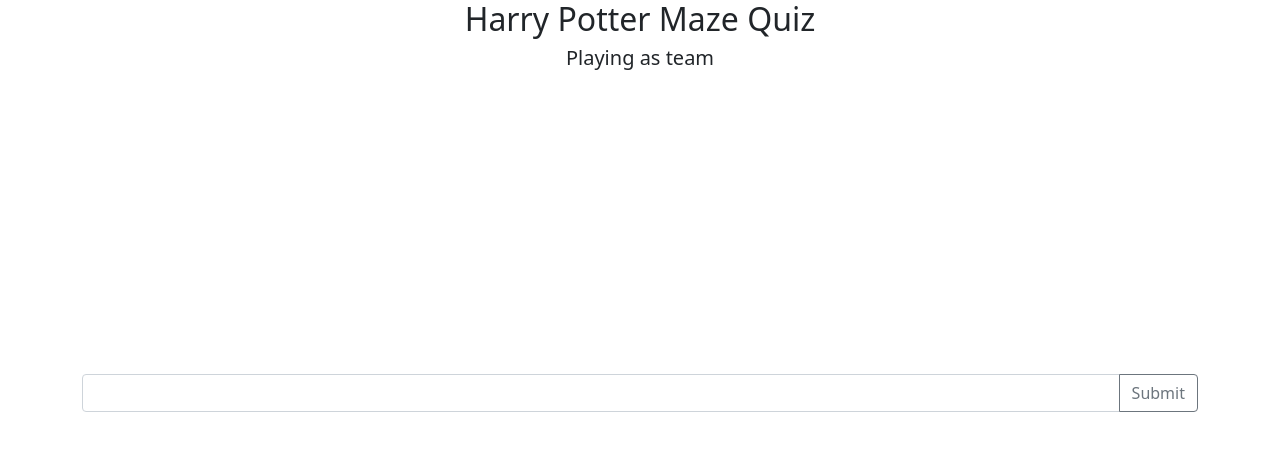
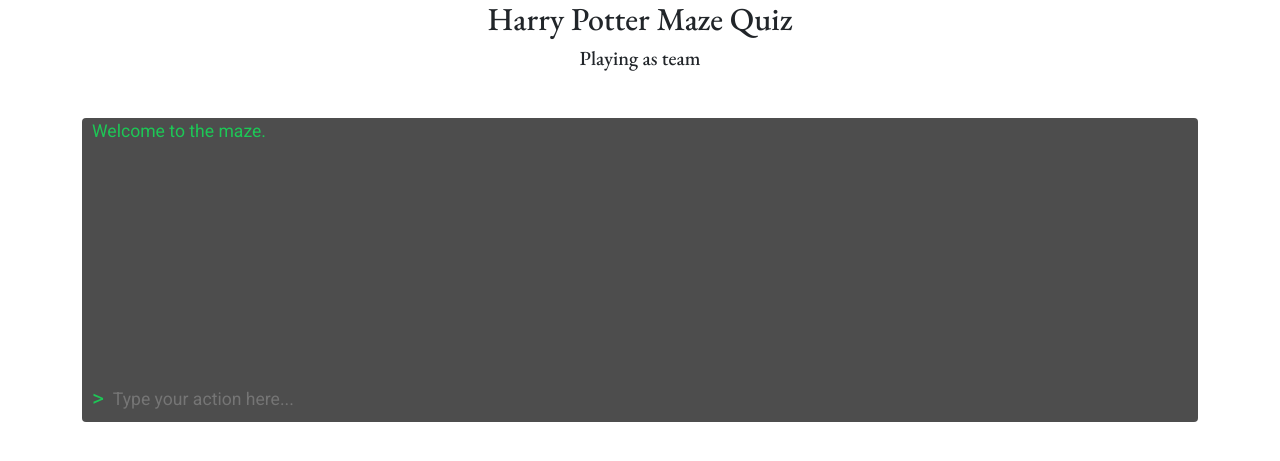
Before and after one commit to ariten/HP_Maze, a Django app: template maze_server/maze/templates/maze/index.html in a window 1280 px wide. Shown: the top 461 px of the page. Run offline with Django 3.2, Linux system fonts and the light colour scheme; the template is opened without the code that fills it, so the values that code supplies are empty.

Commit message:
Improve look of terminal themed user interface

```diff
--- a/maze_server/maze/static/maze/css/style.css
+++ b/maze_server/maze/static/maze/css/style.css
@@ -1,4 +1,42 @@
+h2 {
+    font-family: 'EB Garamond', serif;
+}
+
+h5 {
+    font-family: 'EB Garamond', serif;
+}
+
+#terminalBox {
+    /* border: black 2px solid; */
+    border-radius: 4px;
+    background-color: #4d4d4d;
+    color: #1dc756;
+    padding: 0px 0px 5px 10px;
+    font-family: 'Roboto', sans-serif;
+    font-size: 1.1em;
+}
+
 #terminalOutputBox {
+    overflow-x: hidden;
     overflow-y: scroll;
     height: 15em;
 }
+
+#terminalBox span {
+    font-size: 1.3em;
+    margin-right: 0.3em;
+}
+
+#userTextInput:focus {
+    /* background-color: #ffffff; */
+    border: 0;
+    outline:none;
+    background-color: #4d4d4d;
+}
+
+#userTextInput {
+    border: 0;
+    background-color: #4d4d4d;
+    color: #1dc756;
+    /* border-bottom: 2px solid black; */
+}
--- a/maze_server/maze/static/maze/js/app.js
+++ b/maze_server/maze/static/maze/js/app.js
@@ -9,7 +9,7 @@
     console.log("Input: " + userInput)
     $.post("/userinput", {"userInput": userInput}, function (data) {
         if (data.success) {
-            $("#terminalOutputBox").append(data.terminalLine + "<br>")
+            $("#terminalOutputBox").append("<br>" + data.terminalLine)
             $('#terminalOutputBox').animate({scrollTop: $('#terminalOutputBox').prop("scrollHeight")}, 10);
         } else {
             console.log("ERROR: failed to post user input")
--- a/maze_server/maze/templates/maze/base.html
+++ b/maze_server/maze/templates/maze/base.html
@@ -6,6 +6,9 @@
     <title>{% block title %}The Maze{% endblock %}</title>
 
     <link href="https://cdn.jsdelivr.net/npm/bootstrap@5.0.0-beta1/dist/css/bootstrap.min.css" rel="stylesheet" integrity="sha384-giJF6kkoqNQ00vy+HMDP7azOuL0xtbfIcaT9wjKHr8RbDVddVHyTfAAsrekwKmP1" crossorigin="anonymous">
+    <link rel="preconnect" href="https://fonts.gstatic.com">
+    <link href="https://fonts.googleapis.com/css2?family=EB+Garamond:wght@500&display=swap" rel="stylesheet">
+    <link href="https://fonts.googleapis.com/css2?family=Roboto&display=swap" rel="stylesheet">
     {% load static %}
     {% block css %}{% endblock %}
 </head>
--- a/maze_server/maze/templates/maze/index.html
+++ b/maze_server/maze/templates/maze/index.html
@@ -7,11 +7,14 @@
 <h2 class="text-center mb-2">Harry Potter Maze Quiz</h2>
 <h5 class="text-center mb-5">Playing as team {{ user_id }}</h5>
 
-<p id="terminalOutputBox"></p>
-
-<div class="input-group">
-    <input type="text" class="form-control" id="userTextInput">
-    <button class="btn btn-outline-secondary" type="button" onclick="submitUserInput()">Submit</button>
+<div class="vertical-center">
+    <div id="terminalBox">
+        <p id="terminalOutputBox" class="noscrollbar mb-0">Welcome to the maze.</p>
+        <div class="d-flex">
+            <span>></span>
+            <input type="text" id="userTextInput" class="flex-grow-1" autocomplete="off" data-lpignore="true" autofocus placeholder="Type your action here...">
+        </div>
+    </div>
 </div>
 {% endblock %}
 
--- a/maze_server/maze/views.py
+++ b/maze_server/maze/views.py
@@ -40,7 +40,7 @@
         print("User from %s submitted %s" % (user_id, user_input))
 
         # Do something with the input and get a response text line
-        output = "Example output line."
+        output = "Example output line, " + user_input
 
         return JsonResponse({"success": True, "terminalLine": output})
 
```
